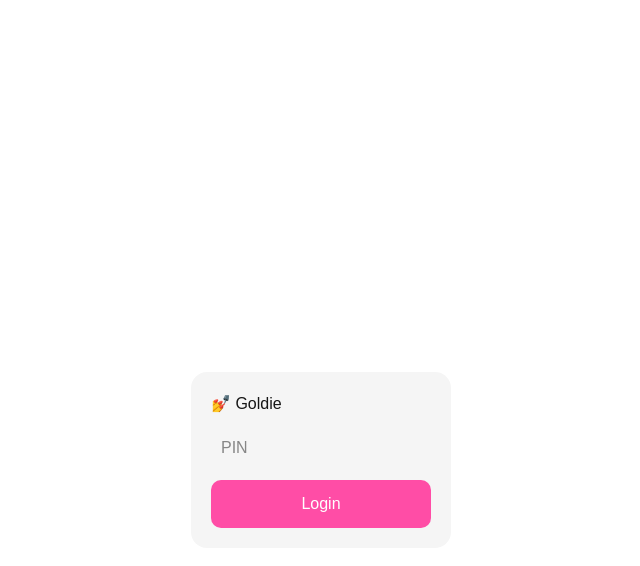
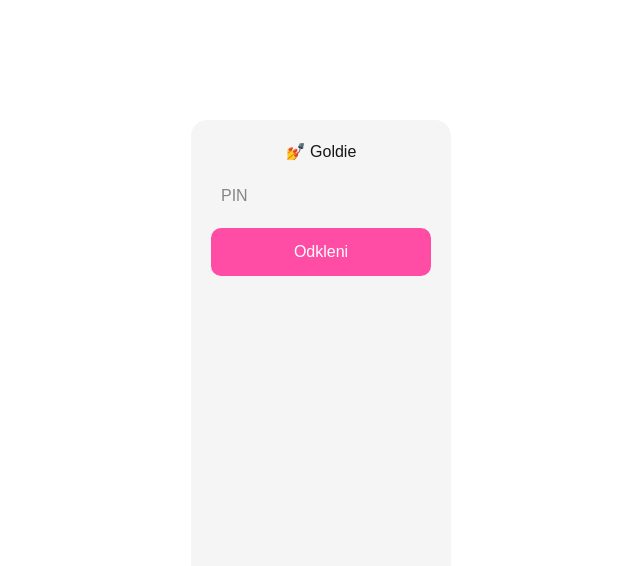
Before and after one commit to zibertvesna/mini-goldie, a Next.js app: page / in a window 1280 px wide. Shown: the top 566 px of the page, without its empty margins (319-959 px from the left). Built offline with nearby package versions, Linux system fonts and the light colour scheme.

Commit message:
final calendar app

```diff
--- a/app/page.tsx
+++ b/app/page.tsx
@@ -1,6 +1,9 @@
 "use client";
 
 import { useEffect, useState } from "react";
+import Calendar from "react-calendar";
+import "react-calendar/dist/Calendar.css";
+
 import { collection, onSnapshot, addDoc } from "firebase/firestore";
 import { db } from "../lib/firestore";
 
@@ -10,7 +13,7 @@ export default function Home() {
   const [pin, setPin] = useState("");
   const [unlocked, setUnlocked] = useState(false);
 
-  const [selectedDay, setSelectedDay] = useState("1");
+  const [date, setDate] = useState(new Date());
   const [selectedTime, setSelectedTime] = useState("");
   const [name, setName] = useState("");
 
@@ -41,7 +44,7 @@ export default function Home() {
 
     await addDoc(collection(db, "appointments"), {
       name,
-      day: selectedDay,
+      date: date.toDateString(),
       time: selectedTime,
     });
 
@@ -59,7 +62,7 @@ export default function Home() {
   if (!unlocked) {
     return (
       <main style={styles.screen}>
-        <div style={styles.box}>
+        <div style={styles.card}>
           <h2>💅 Goldie</h2>
 
           <input
@@ -71,7 +74,7 @@ export default function Home() {
           />
 
           <button onClick={login} style={styles.button}>
-            Login
+            Odkleni
           </button>
         </div>
       </main>
@@ -82,42 +85,31 @@ export default function Home() {
     <main style={styles.screen}>
       <div style={styles.app}>
 
-        <h2>📅 Booking</h2>
+        <h2>📅 Celoletni koledar</h2>
 
-        {/* DAYS */}
-        <div style={styles.grid}>
-          {Array.from({ length: 31 }, (_, i) => {
-            const d = String(i + 1);
-
-            return (
-              <button
-                key={d}
-                onClick={() => setSelectedDay(d)}
-                style={{
-                  ...styles.day,
-                  background: selectedDay === d ? "#ff4da6" : "#eee",
-                  color: selectedDay === d ? "#fff" : "#000",
-                }}
-              >
-                {d}
-              </button>
-            );
-          })}
-        </div>
+        {/* REAL CALENDAR */}
+        <Calendar
+          onChange={(value: any) => setDate(value)}
+          value={date}
+          minDetail="month"
+          maxDetail="year"
+        />
 
         {/* NAME */}
         <input
-          placeholder="Ime"
+          placeholder="Ime stranke"
           value={name}
           onChange={(e) => setName(e.target.value)}
           style={styles.input}
         />
 
         {/* TIMES */}
-        <div style={styles.timeGrid}>
+        <div style={styles.times}>
           {times.map((t) => {
             const isTaken = appointments.some(
-              (a) => a.day === selectedDay && a.time === t
+              (a) =>
+                a.date === date.toDateString() &&
+                a.time === t
             );
 
             return (
@@ -151,23 +143,23 @@ export default function Home() {
   );
 }
 
-/* STYLES — SAFE VERSION (NO TYPE ERRORS) */
-const styles = {
+/* STYLES */
+const styles: any = {
   screen: {
     minHeight: "100vh",
     display: "flex",
     justifyContent: "center",
-    alignItems: "center",
     fontFamily: "Arial",
     background: "#fff",
   },
 
-  box: {
+  card: {
     marginTop: 120,
     padding: 20,
     width: 260,
     background: "#f5f5f5",
     borderRadius: 16,
+    textAlign: "center",
   },
 
   app: {
@@ -190,20 +182,7 @@ const styles = {
     borderRadius: 10,
   },
 
-  grid: {
-    display: "grid",
-    gridTemplateColumns: "repeat(7,1fr)",
-    gap: 6,
-    marginBottom: 10,
-  },
-
-  day: {
-    padding: 10,
-    border: "none",
-    borderRadius: 10,
-  },
-
-  timeGrid: {
+  times: {
     display: "grid",
     gridTemplateColumns: "repeat(3,1fr)",
     gap: 6,
--- a/package.json
+++ b/package.json
@@ -16,6 +16,7 @@
     "firebase": "^12.13.0",
     "next": "16.2.6",
     "react": "19.2.4",
+    "react-calendar": "^6.0.1",
     "react-dom": "19.2.4"
   },
   "devDependencies": {
```
Also changed, not shown: 1 other file (tests, documents, lock files or other folders).
